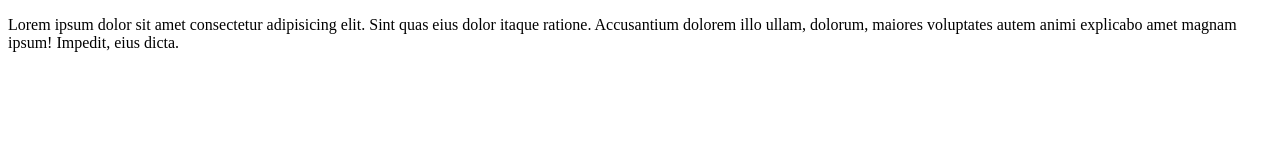
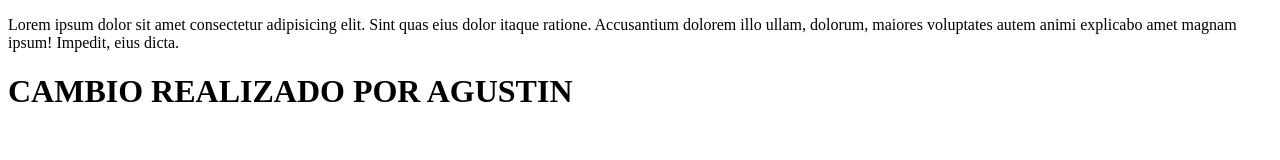
Before and after one commit to anderalarcon/prograweb-25-1, a plain HTML site: page index.html in a window 1280 px wide. Drawn offline with Linux system fonts and the light colour scheme.

Commit message:
hice mi cambio agus

```diff
--- a/index.html
+++ b/index.html
@@ -9,5 +9,6 @@
     <p>
         Lorem ipsum dolor sit amet consectetur adipisicing elit. Sint quas eius dolor itaque ratione. Accusantium dolorem illo ullam, dolorum, maiores voluptates autem animi explicabo amet magnam ipsum! Impedit, eius dicta.
     </p>
+    <h1>CAMBIO REALIZADO POR AGUSTIN</h1>
 </body>
 </html>
```
